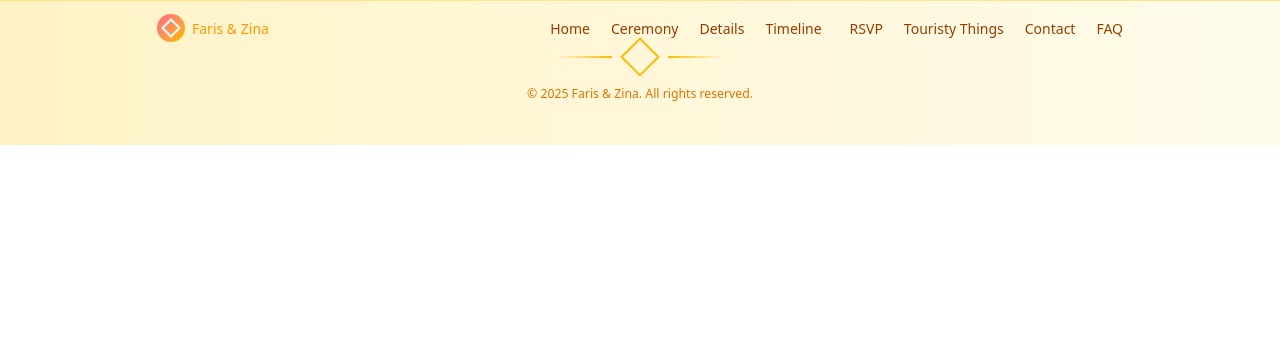
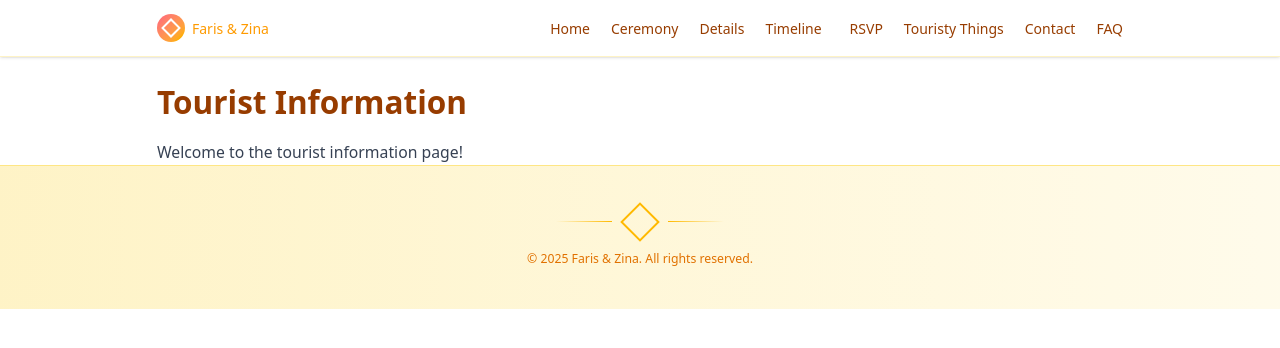
Before and after one commit to jamilfaisal/Wedding-RSVP-Website, a Next.js app: page /touristy-things in a window 1280 px wide. Shown: the top 348 px of the page. Built offline with nearby package versions, Linux system fonts and the light colour scheme; no server answers.

Commit message:
feat(header): implement DesktopNav and MobileNav components; refactor header to use new navigation structure

```diff
--- /dev/null
+++ b/src/components/layout/header/DesktopNav.tsx
@@ -0,0 +1,67 @@
+'use client';
+
+import Link from 'next/link';
+
+export interface DesktopSectionLink {
+  name: string;
+  href: string;
+}
+
+export interface DesktopPageLink {
+  name: string;
+  href: string;
+}
+
+interface DesktopNavProps {
+  sectionLinks: DesktopSectionLink[];
+  pageLinks: DesktopPageLink[];
+  isHomePage: boolean;
+  scrollToSection: (hash: string) => void;
+}
+
+export function DesktopNav({
+  sectionLinks,
+  pageLinks,
+  isHomePage,
+  scrollToSection,
+}: DesktopNavProps) {
+  return (
+    <div className="hidden lg:flex space-x-8">
+      <ul className="flex space-x-6">
+        {/* Section Links */}
+        {sectionLinks.map((link) => (
+          <li key={link.name}>
+            <Link href={`/${link.href}`}>
+              <button
+                onClick={(e) => {
+                  if (isHomePage) {
+                    e.preventDefault();
+                    scrollToSection(link.href);
+                  }
+                }}
+                className="cursor-pointer text-amber-800 hover:text-amber-600 transition-colors duration-200 relative group"
+              >
+                {link.name}
+                <span className="absolute -bottom-1 left-0 w-0 h-0.5 bg-amber-600 transition-all duration-200 group-hover:w-full" />
+              </button>
+            </Link>
+          </li>
+        ))}
+      </ul>
+      {/* Page Links */}
+      <ul className="flex space-x-6">
+        {pageLinks.map((link) => (
+          <li key={link.name}>
+            <Link
+              href={link.href}
+              className="cursor-pointer text-amber-800 hover:text-amber-600 transition-colors duration-200 relative group"
+            >
+              {link.name}
+              <span className="absolute -bottom-1 left-0 w-0 h-0.5 bg-amber-600 transition-all duration-200 group-hover:w-full" />
+            </Link>
+          </li>
+        ))}
+      </ul>
+    </div>
+  );
+}
--- /dev/null
+++ b/src/components/layout/header/MobileNav.tsx
@@ -0,0 +1,81 @@
+'use client';
+
+import { Bars3Icon as Menu, XMarkIcon as X } from '@heroicons/react/24/outline';
+
+export interface MobileNavItem {
+  name: string;
+  href: string;
+  typeOfHref: 'scroll' | 'page';
+  label: string;
+}
+
+interface MobileNavProps {
+  navItems: MobileNavItem[];
+  isHomePage: boolean;
+  pathname: string;
+  isMobileMenuOpen: boolean;
+  toggleMobileMenu: () => void;
+  handleNavigation: (href: string, type: 'scroll' | 'page') => void;
+}
+
+export function MobileNav({
+  navItems,
+  isHomePage,
+  pathname,
+  isMobileMenuOpen,
+  toggleMobileMenu,
+  handleNavigation,
+}: MobileNavProps) {
+  return (
+    <div className="lg:hidden relative flex items-center">
+      <button
+        onClick={toggleMobileMenu}
+        className="p-2 text-amber-800 hover:text-amber-600 transition-colors"
+        aria-label={isMobileMenuOpen ? 'Close mobile menu' : 'Open mobile menu'}
+        aria-expanded={isMobileMenuOpen}
+        aria-haspopup="true"
+      >
+        {isMobileMenuOpen ? <X className="w-6 h-6" /> : <Menu className="w-6 h-6" />}
+      </button>
+      {/* Dropdown panel */}
+      <div
+        className={`absolute top-full right-0 mt-2 w-64 origin-top-right rounded-lg border border-amber-200 bg-white/95 backdrop-blur-sm shadow-lg ring-1 ring-black/5 transition-all duration-200 z-50 ${
+          isMobileMenuOpen ? 'scale-100 opacity-100' : 'pointer-events-none scale-95 opacity-0'
+        }`}
+        role="menu"
+        aria-hidden={!isMobileMenuOpen}
+      >
+        <ul className="py-2 max-h-[70vh] overflow-y-auto">
+          {navItems.map((item, index) => (
+            <li key={item.label} role="none">
+              <button
+                role="menuitem"
+                onClick={() => handleNavigation(item.href, item.typeOfHref)}
+                className={`w-full text-left px-6 py-3 text-amber-800 hover:text-amber-600 hover:bg-amber-50 transition-colors duration-150 ${
+                  (isHomePage && item.typeOfHref === 'scroll') || pathname === item.href
+                    ? 'text-amber-600 bg-amber-50'
+                    : ''
+                }`}
+              >
+                <div className="flex items-center space-x-3">
+                  <div className="w-2 h-2 bg-amber-400 rounded-full opacity-60" />
+                  <span>{item.label}</span>
+                </div>
+              </button>
+              {index < navItems.length - 1 && <div className="mx-6 h-px bg-amber-100" />}
+            </li>
+          ))}
+        </ul>
+      </div>
+
+      {/* Backdrop */}
+      {isMobileMenuOpen && (
+        <div
+          className="fixed inset-0 z-40 bg-black/30 backdrop-blur-sm"
+          onClick={toggleMobileMenu}
+          aria-hidden="true"
+        />
+      )}
+    </div>
+  );
+}
--- a/src/components/layout/header/header.tsx
+++ b/src/components/layout/header/header.tsx
@@ -5,6 +5,9 @@ import { HeaderWeddingLogo } from './header-wedding-logo';
 import { useEffect, useState } from 'react';
 import { HeaderProps } from '../types';
 import Link from 'next/link';
+import { usePathname } from 'next/navigation';
+import { DesktopNav } from './DesktopNav';
+import { MobileNav } from './MobileNav';
 
 const sectionLinks = [
   { name: 'Home', href: '#home' },
@@ -20,8 +23,17 @@ const pageLinks = [
   { name: 'FAQ', href: '/faq' },
 ];
 
+const combinedLinksForMobileNav = [
+  ...sectionLinks.map((link) => ({ ...link, type: 'scroll' as const, label: link.name })),
+  ...pageLinks.map((link) => ({ ...link, type: 'page' as const, label: link.name })),
+];
+
 export default function Header(headerProps: HeaderProps) {
   const [isScrolled, setIsScrolled] = useState(false);
+  const [isMobileMenuOpen, setIsMobileMenuOpen] = useState(false);
+  const pathname = usePathname();
+  const isHomePage = pathname === '/';
+
   useEffect(() => {
     const handleScroll = () => {
       setIsScrolled(window.scrollY > 50);
@@ -40,57 +52,61 @@ export default function Header(headerProps: HeaderProps) {
     }
   };
 
+  const handleNavigation = (href: string, type: 'scroll' | 'page') => {
+    setIsMobileMenuOpen(false);
+
+    if (type === 'scroll') {
+      if (isHomePage) {
+        scrollToSection(href);
+      } else {
+        navigateToHomePageThenScrollToSection(href);
+      }
+    } else {
+      navigateToNewPage(href);
+    }
+  };
+
   return (
     <Disclosure
       as="header"
       className={`fixed top-0 w-full z-50 transition-all duration-300
-     ${isScrolled ? 'bg-white/95 backdrop-blur-sm shadow-sm border-b border-amber-100' : 'bg-transparent'}`}
+       ${
+         isHomePage
+           ? isScrolled
+             ? 'bg-white/95 backdrop-blur-sm shadow-sm border-b border-amber-100'
+             : 'bg-transparent'
+           : 'bg-white/95 backdrop-blur-sm shadow-sm border-b border-amber-100'
+       }`}
     >
       <div className="max-w-6xl mx-auto px-6 py-4">
-        <div className="flex justify-between items-center">
-          <Link href="/">
+        <div className="flex justify-between items-center relative">
+          <Link href="/#home">
             <HeaderWeddingLogo {...headerProps.coupleInfo} />
           </Link>
 
-          {/* Navigation Links */}
-          <div className="flex space-x-8">
-            {/* Home section links */}
-            <ul className="flex space-x-6">
-              {sectionLinks.map((link) => (
-                <li key={link.name}>
-                  <Link href={`/${link.href}`}>
-                    <button
-                      onClick={(e) => {
-                        e.preventDefault();
-                        scrollToSection(link.href);
-                      }}
-                      className="cursor-pointer text-amber-800 hover:text-amber-600 transition-colors duration-200 relative group"
-                    >
-                      {link.name}
-                      <span className="absolute -bottom-1 left-0 w-0 h-0.5 bg-amber-600 transition-all duration-200 group-hover:w-full" />
-                    </button>
-                  </Link>
-                </li>
-              ))}
-            </ul>
-
-            {/* Page links */}
-            <ul className="flex space-x-6">
-              {pageLinks.map((link) => (
-                <li key={link.name}>
-                  <Link
-                    href={link.href}
-                    className="cursor-pointer text-amber-800 hover:text-amber-600 transition-colors duration-200 relative group"
-                  >
-                    {link.name}
-                    <span className="absolute -bottom-1 left-0 w-0 h-0.5 bg-amber-600 transition-all duration-200 group-hover:w-full" />
-                  </Link>
-                </li>
-              ))}
-            </ul>
-          </div>
+          <DesktopNav
+            sectionLinks={sectionLinks}
+            pageLinks={pageLinks}
+            isHomePage={isHomePage}
+            scrollToSection={scrollToSection}
+          />
+          <MobileNav
+            navItems={combinedLinksForMobileNav}
+            isHomePage={isHomePage}
+            pathname={pathname}
+            isMobileMenuOpen={isMobileMenuOpen}
+            toggleMobileMenu={() => setIsMobileMenuOpen((o) => !o)}
+            handleNavigation={handleNavigation}
+          />
         </div>
       </div>
     </Disclosure>
   );
 }
+function navigateToNewPage(href: string) {
+  window.location.href = href;
+}
+
+function navigateToHomePageThenScrollToSection(href: string) {
+  window.location.href = `/${href}`;
+}
--- a/src/components/pages/TouristInfoPage.tsx
+++ b/src/components/pages/TouristInfoPage.tsx
@@ -1,3 +1,8 @@
 export function TouristInfoPage() {
-  return <></>;
+  return (
+    <main className="pt-24 px-6 max-w-6xl mx-auto">
+      <h1 className="text-4xl font-bold text-amber-800 mb-6">Tourist Information</h1>
+      <p className="text-lg text-gray-700">Welcome to the tourist information page!</p>
+    </main>
+  );
 }
```
